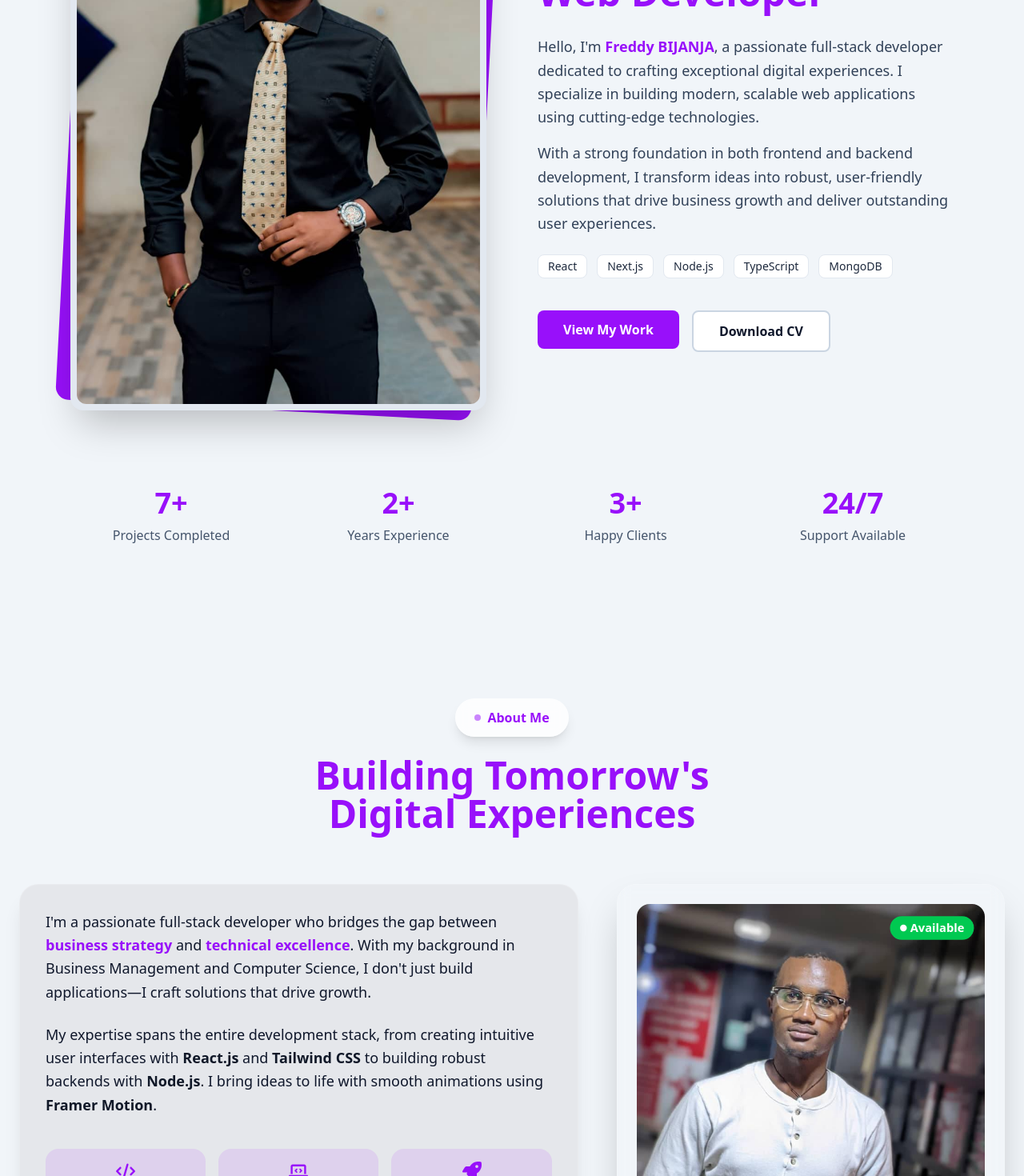
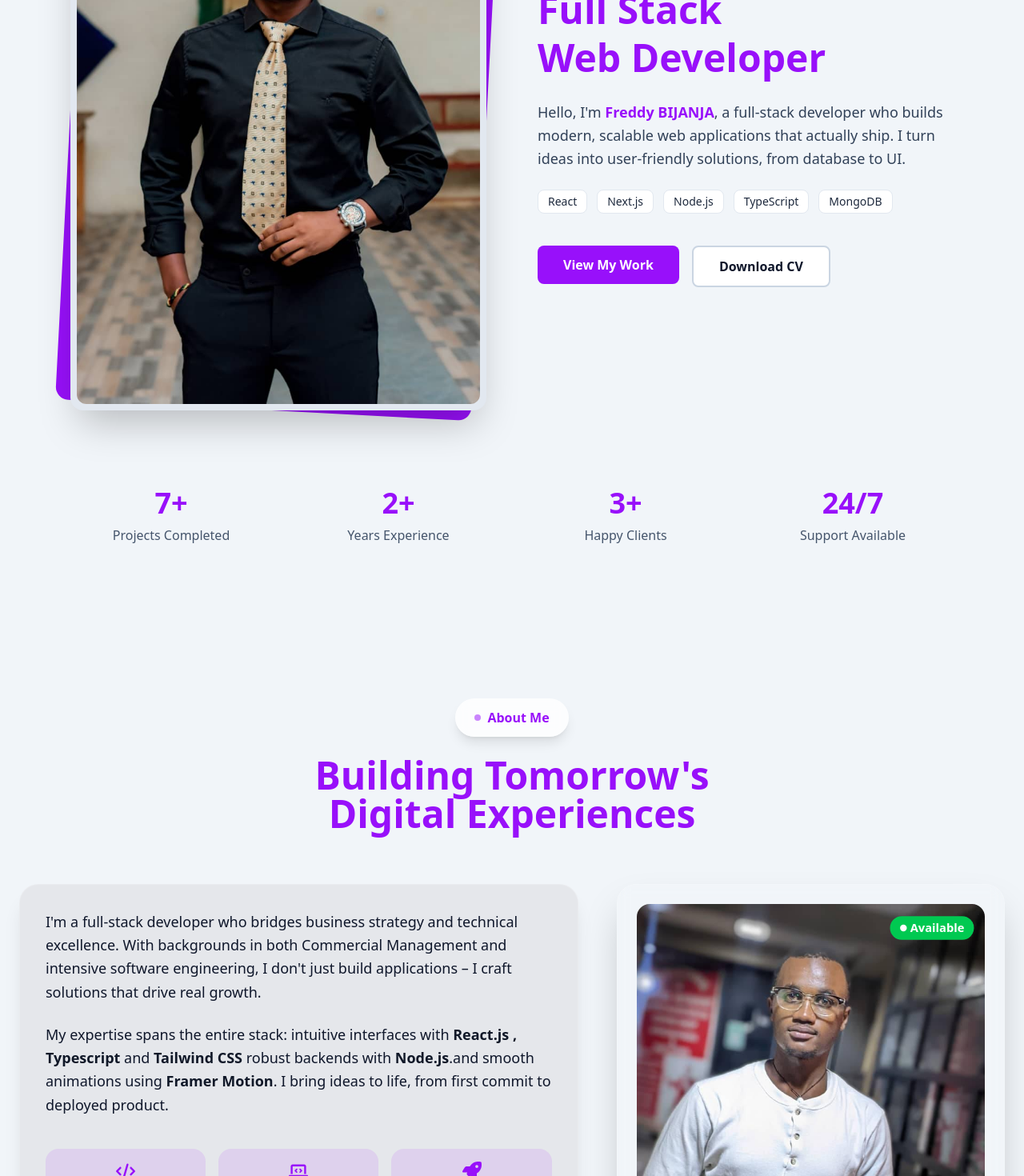
Before and after one commit to Freddy-bij/Personal_Portfolio, a React (Vite) app: page / in a window 1280 px wide. Shown: the part 400-1870 px from the top of the page at 80% size. Built offline with nearby package versions, Linux system fonts and the light colour scheme.

Commit message:
add about me content and

```diff
--- a/src/Components/Description.jsx
+++ b/src/Components/Description.jsx
@@ -69,14 +69,9 @@ const Description = () => {
             transition={{ duration: 0.6, delay: 0.6 }}
           >
             <p className={`text-lg leading-relaxed ${isChange ? "text-slate-300" : "text-slate-700"}`}>
-              Hello, I&apos;m <span className="font-semibold text-purple-600">Freddy BIJANJA</span>, a passionate full-stack
-              developer dedicated to crafting exceptional digital experiences. I specialize in building modern, scalable
-              web applications using cutting-edge technologies.
+              Hello, I&apos;m <span className="font-semibold text-purple-600">Freddy BIJANJA</span>, a full-stack developer who builds modern, scalable web applications that actually ship. I turn ideas into user-friendly solutions, from database to UI.
             </p>
-            <p className={`text-lg leading-relaxed ${isChange ? "text-slate-300" : "text-slate-700"}`}>
-              With a strong foundation in both frontend and backend development, I transform ideas into robust,
-              user-friendly solutions that drive business growth and deliver outstanding user experiences.
-            </p>
+
           </motion.div>
 
           <motion.div
--- a/src/Components/SectAbout.jsx
+++ b/src/Components/SectAbout.jsx
@@ -56,7 +56,7 @@ const downloadFileAtURL = (url) => {
             </span>
           </h2>
         </motion.div>
-
+            {/* font-semibold text-purple-600 */}
         <div className="grid lg:grid-cols-12 gap-8 lg:gap-12">
 
           <motion.div
@@ -68,19 +68,14 @@ const downloadFileAtURL = (url) => {
             <div className={` ${isChange? "bg-white/70" :"bg-gray-200"} backdrop-blur-sm rounded-3xl p-8 shadow-xl border border-white/20`}>
               <div className="space-y-6">
                 <p className="text-lg leading-relaxed">
-                  I'm a passionate full-stack developer who bridges the gap between{" "}
-                  <span className="font-semibold text-purple-600">business strategy</span> and{" "}
-                  <span className="font-semibold text-purple-600">technical excellence</span>. With my background in
-                  Business Management and Computer Science, I don't just build applications—I craft solutions that drive
-                  growth.
+                 I'm a full-stack developer who bridges business strategy and technical excellence. With backgrounds in both Commercial Management and intensive software engineering, I don't just build applications – I craft solutions that drive real growth.
                 </p>
 
                 <p className="text-lg  leading-relaxed">
-                  My expertise spans the entire development stack, from creating intuitive user interfaces with{" "}
-                  <span className="font-semibold text-gray-900">React.js</span> and{" "}
-                  <span className="font-semibold text-gray-900">Tailwind CSS</span> to building robust backends with{" "}
-                  <span className="font-semibold text-gray-900">Node.js</span>. I bring ideas to life with smooth
-                  animations using <span className="font-semibold text-gray-900">Framer Motion</span>.
+                  My expertise spans the entire stack: intuitive interfaces with{" "}
+                  <span className="font-semibold text-gray-900">React.js , Typescript </span> and{" "}
+                  <span className="font-semibold text-gray-900">Tailwind CSS</span> robust backends with{" "}
+                  <span className="font-semibold text-gray-900">Node.js</span>.and smooth animations using <span className="font-semibold text-gray-900">Framer Motion</span>. I bring ideas to life, from first commit to deployed product.
                 </p>
                 <div className="grid sm:grid-cols-3 gap-4 pt-4">
                   {[
```
